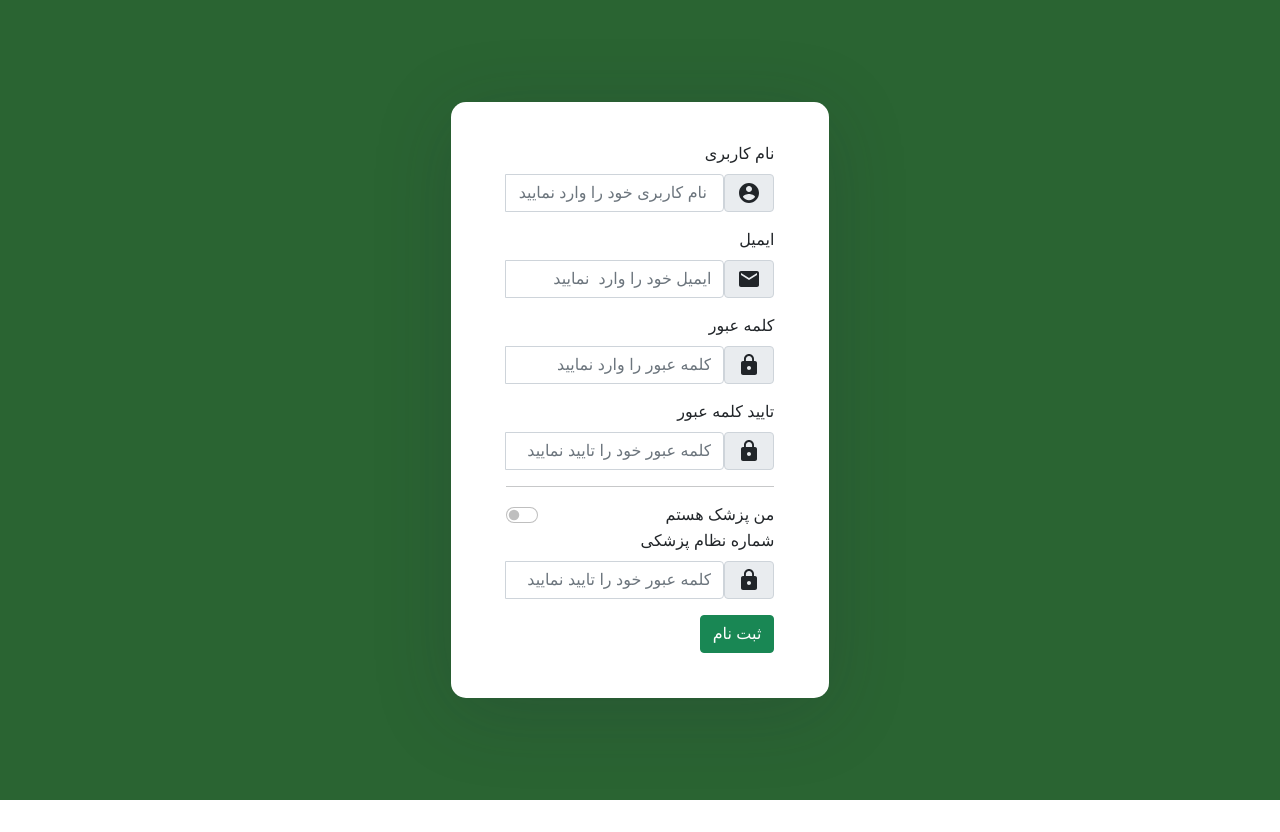
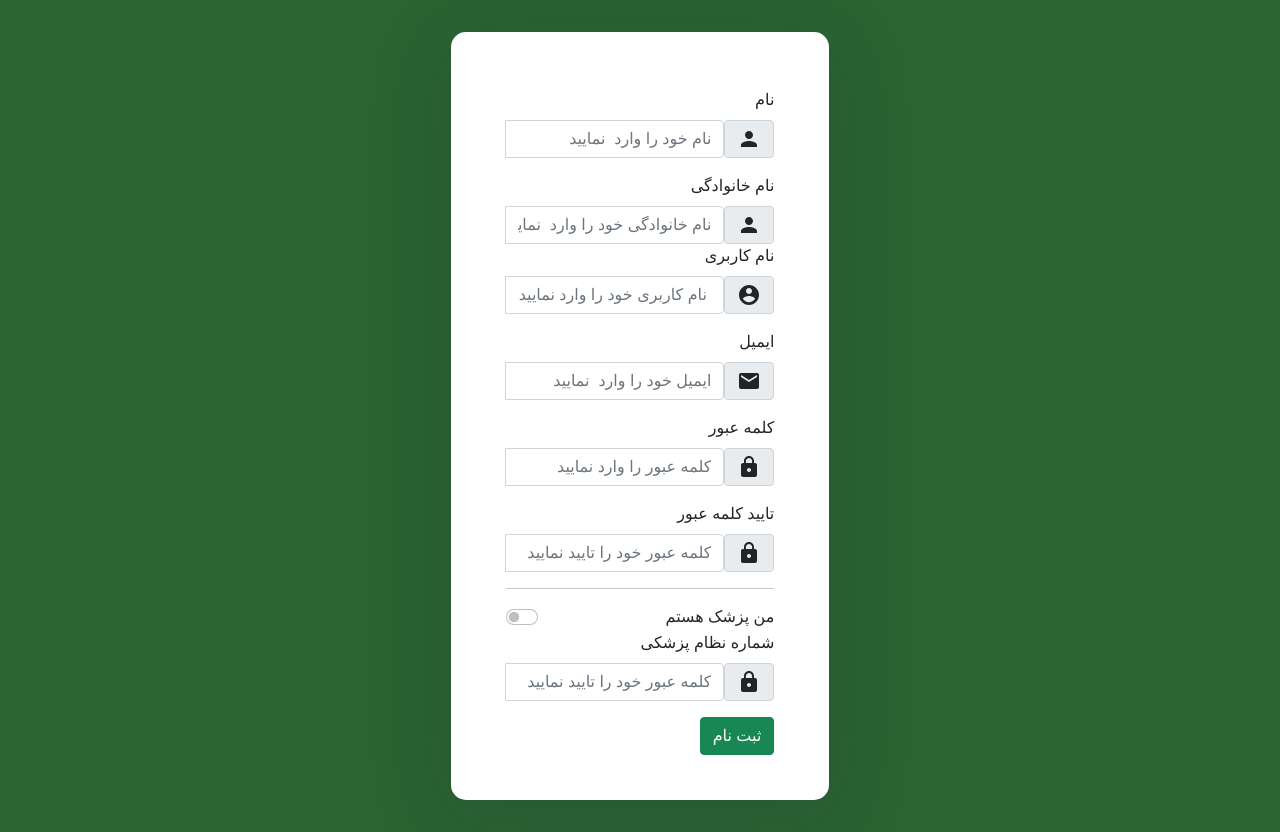
Before and after one commit to MelikaNobakhtian/luna-software-engineering, a React (Create React App) app in the folder Webfront/: page /signup in a window 1280 px wide. Before the commit the page ends 800 px from the top, so only its background shows below. Built offline with nearby package versions, Linux system fonts and the light colour scheme.

Commit message:
Add fields to signup and icon - change path of navbar

```diff
--- a/Webfront/src/App.js
+++ b/Webfront/src/App.js
@@ -31,7 +31,7 @@ function App() {
           <Switch>
             <Route path='/signup' component={signUp} />
             <Route path='/login' component={login} />
-            <Route exact path='/' component={Navbar} />
+            <Route exact path='/navbar' component={Navbar} />
 
           </Switch>
           </div>
--- a/Webfront/src/components/login/signUp.js
+++ b/Webfront/src/components/login/signUp.js
@@ -6,6 +6,7 @@ import { Email } from "@material-ui/icons";
 import EmailIcon from '@material-ui/icons/Email';
 import AccountCircleIcon from '@material-ui/icons/AccountCircle';
 import LockIcon from '@material-ui/icons/Lock';
+import PersonIcon from '@material-ui/icons/Person';
 import './signUp.css'
 import axios from 'axios';
 import Cookies from 'js-cookie';
@@ -13,10 +14,14 @@ import {API_BASE_URL} from '../apiConstant/apiConstant';
 
 function SignUp(props) {
 
-    const [errors, setErrors] = useState({});
+    // const [errors, setErrors] = useState({});
     const [email, setEmail] = useState("");
+    const [name, setName] = useState("");
+    const [lastname, setLastName] = useState("");
     const [username, setUserName] = useState("");
     const [passwords, setPasswords] = useState({ password: "", confirmPassword: "" })
+    const [nameErr, setNameErr] = useState("")
+    const [lastnameErr, setLastnameErr] = useState("")
     const [usernameErr, setUsernameErr] = useState("")
     const [emailErr, setEmailErr] = useState("")
     const [passErr, setPassErr] = useState("")
@@ -37,6 +42,42 @@ function SignUp(props) {
             <div className="inner">
 
         <Form noValidate onSubmit= {handleSubmit}>
+        <Form.Group >
+              <Form.Label className="mt-3">نام</Form.Label>
+              <InputGroup hasValidation>
+                <InputGroup.Prepend>
+                  <InputGroup.Text id="inputGroupPrepend"><PersonIcon></PersonIcon></InputGroup.Text>
+                </InputGroup.Prepend>
+              <Form.Control
+                type="text"
+                name="name"
+                value={name}
+                onChange={(e) => setName(e.target.value)}
+                isInvalid={Boolean(nameErr)}
+                placeholder="نام خود را وارد  نمایید "
+              />
+              <Form.Control.Feedback type="invalid">{nameErr} </Form.Control.Feedback>
+              </InputGroup>
+              </Form.Group>
+
+
+              <Form.Group >
+              <Form.Label className="mt-3">نام خانوادگی</Form.Label>
+              <InputGroup hasValidation>
+                <InputGroup.Prepend>
+                  <InputGroup.Text id="inputGroupPrepend"><PersonIcon></PersonIcon></InputGroup.Text>
+                </InputGroup.Prepend>
+              <Form.Control
+                type="text"
+                name="last name"
+                value={lastname}
+                onChange={(e) => setLastName(e.target.value)}
+                isInvalid={Boolean(lastnameErr)}
+                placeholder="نام خانوادگی خود را وارد  نمایید "
+              />
+              <Form.Control.Feedback type="invalid">{lastnameErr} </Form.Control.Feedback>
+              </InputGroup>
+              </Form.Group>
            <Form.Group>
               <Form.Label> نام کاربری</Form.Label>
               <InputGroup hasValidation>
```
